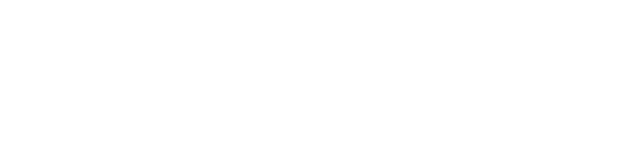
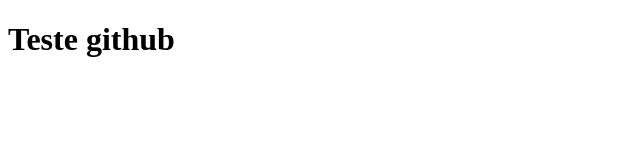
Before and after one commit to shaneal972/lundi-02012023, a plain HTML site: page index.html in a window 1280 px wide. Shown: the whole page, without its empty margins (0-640 px from the left). Drawn offline with Linux system fonts and the light colour scheme.

Commit message:
Création d'un fichier style.css + ajout du titre dans index.html

```diff
--- a/index.html
+++ b/index.html
@@ -7,6 +7,6 @@
     <title>Document</title>
 </head>
 <body>
-
+    <h1>Teste github</h1>
 </body>
 </html>
--- /dev/null
+++ b/style.css
@@ -0,0 +1,3 @@
+body {
+    background: #000;
+}
```
